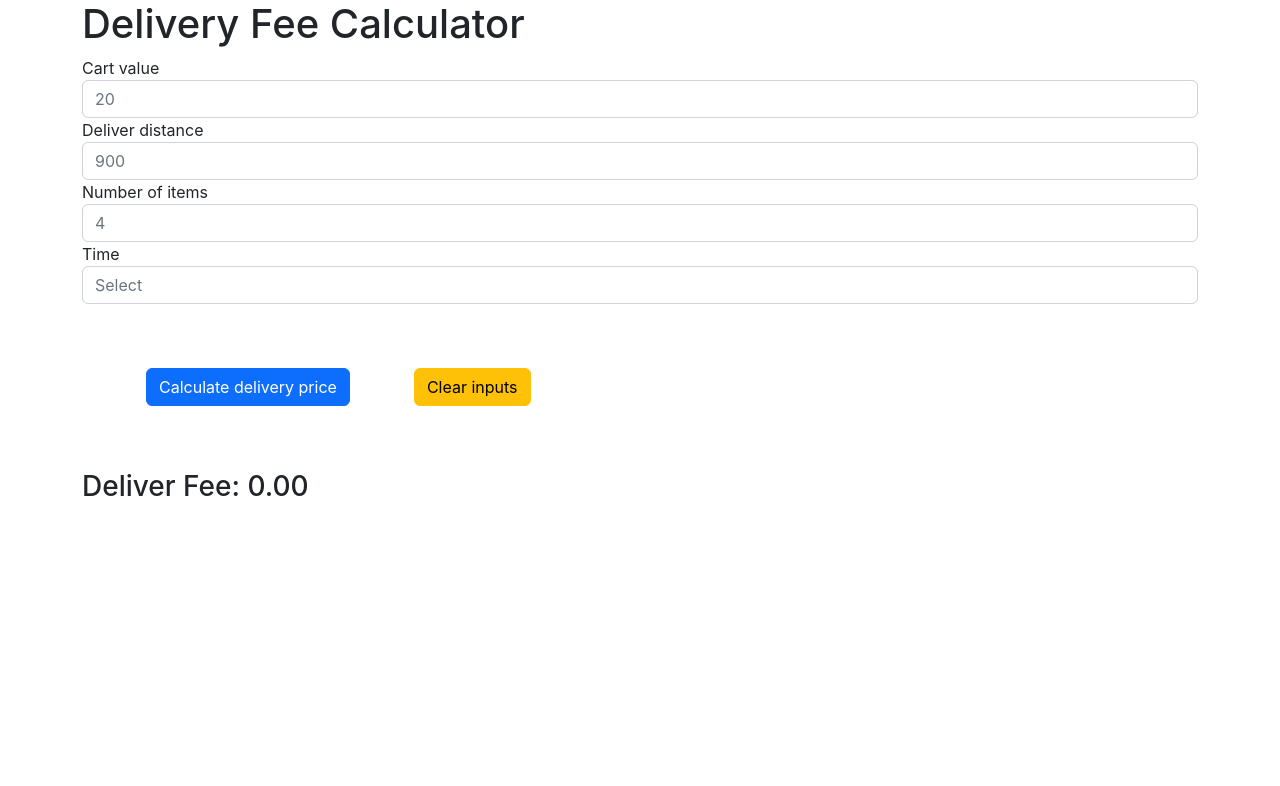
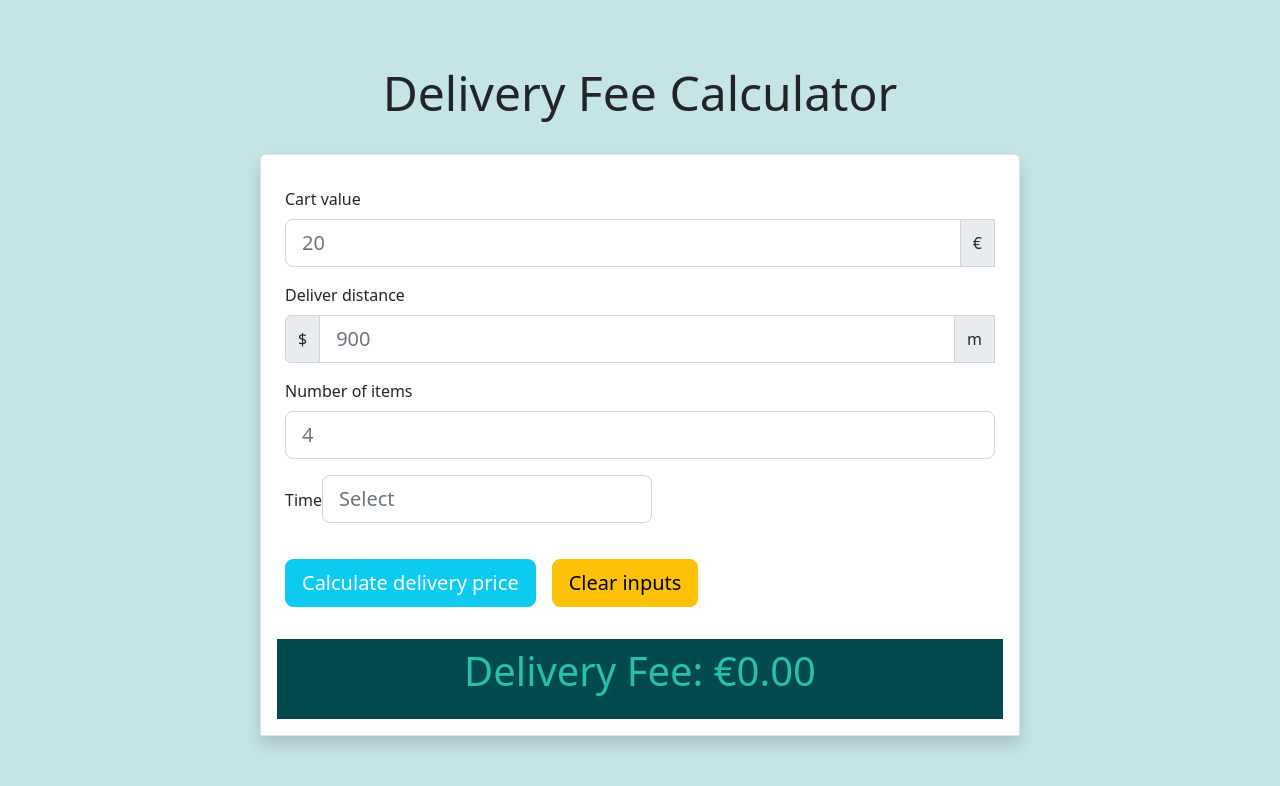
Before and after one commit to Duyen-codes/delivery-fee-calculator, a React (Create React App) app: page / in a window 1280 px wide. Shown: the top 786 px of the page. Built offline with nearby package versions, Linux system fonts and the light colour scheme.

Commit message:
build app ui

```diff
--- a/src/App.tsx
+++ b/src/App.tsx
@@ -2,10 +2,11 @@ import React, { useState } from 'react'
 import FeeCalculatorForm from './components/FeeCalculatorForm'
 
 const App: React.FC = () => {
-  const [deliverFee, setDeliverFee] = useState(0)
-
   return (
-    <div className="App">
+    <div
+      className="App row justify-content-center align-items-center"
+      style={{ minHeight: '100vh' }}
+    >
       <FeeCalculatorForm />
     </div>
   )
--- a/src/components/FeeCalculatorForm.tsx
+++ b/src/components/FeeCalculatorForm.tsx
@@ -3,7 +3,7 @@ import Button from 'react-bootstrap/Button'
 import { Controller, useForm } from 'react-hook-form'
 import { yupResolver } from '@hookform/resolvers/yup'
 import * as Yup from 'yup'
-// import 'react-datepicker/dist/react-datepicker.css'
+import 'react-datepicker/dist/react-datepicker.css'
 import DatePicker from 'react-datepicker'
 import Calculator from '../Calculator'
 
@@ -17,37 +17,28 @@ type CalculateSubmitForm = {
 const FeeCalculatorForm: React.FC = () => {
   const [deliverFee, setDeliverFee] = useState<number>(0)
 
+  const { formState } = useForm()
+
   const validationSchema = Yup.object().shape({
     cartValue: Yup.string().required('Cart value is required'),
     distance: Yup.string().required('Delivery distance is required'),
     itemCount: Yup.string().required('Number of items is required'),
     time: Yup.string().required('Delivery time is required'),
   })
-  //   console.log(new Calculator(10, 1499, 3, new Date()).getDeliverFee()) // 3
-  //   console.log(new Calculator(110, 1501, 13, new Date()).getDeliverFee()) // 0
-  //   console.log(
-  //     new Calculator(
-  //       50,
-  //       2000,
-  //       20,
-  //       new Date('2022-12-16T18:00:00'),
-  //     ).getDeliverFee(),
-  //   ) // 15
 
   const onSubmit = (data: CalculateSubmitForm) => {
     console.log('form submit')
-
     console.log('data: ', data)
     const { cartValue, distance, itemCount, time } = data
     const dateTime = new Date(Number(time))
-    // calculateDeliveryFee(cartValue, itemCount, distance, dateTime)
+
     const fee = new Calculator(
       cartValue,
       distance,
       itemCount,
       dateTime,
     ).getDeliverFee()
-    console.log('fee', fee)
+
     setDeliverFee(fee)
   }
 
@@ -63,74 +54,90 @@ const FeeCalculatorForm: React.FC = () => {
     resolver: yupResolver(validationSchema),
   })
 
-  console.log('deliverFee', deliverFee)
+  const clearInputs = () => {
+    reset()
+    setDeliverFee(0)
+  }
 
   return (
-    <div className="container-sm">
-      <h1>Delivery Fee Calculator</h1>
-      <form onSubmit={handleSubmit(onSubmit)}>
+    <div style={{ maxWidth: '768px' }}>
+      <h5 className="display-5 text-center mb-5">Delivery Fee Calculator</h5>
+      <form
+        onSubmit={handleSubmit(onSubmit)}
+        className="row g-3 border rounded-top shadow p-3 bg-white"
+      >
         <div className="form-group">
-          <label htmlFor="cartValue">Cart value</label>
-          {/* <Controller
-            render={({ field }) => (
-              <input
-                {...field}
-                className={`form-control ${
-                  errors.cartValue ? 'is-invalid' : ''
-                }`}
-                placeholder="20"
-                id="cartValue"
-              />
-            )}
-            name="cartValue"
-            control={control}
-          /> */}
+          <label htmlFor="cartValue" className="form-label">
+            Cart value
+          </label>
+          <div className="input-group">
             <input
               type="number"
-            min={0}
+              min="1"
               step="0.01"
               placeholder="20"
               {...register('cartValue')}
-            className={`form-control ${errors.cartValue ? 'is-invalid' : ''}`}
+              className={`form-control form-control-lg ${
+                errors.cartValue ? 'is-invalid' : ''
+              }`}
               id="cartValue"
             />
+            <span className="input-group-text">€</span>
             <div className="invalid-feedback">{errors.cartValue?.message}</div>
+          </div>
         </div>
 
         <div className="form-group">
-          <label htmlFor="distance">Deliver distance</label>
+          <label htmlFor="distance" className="form-label">
+            Deliver distance
+          </label>
+          <div className="input-group">
+            <span className="input-group-text">$</span>
             <input
               id="distance"
               type="number"
-            min={0}
+              min="1"
               placeholder="900"
               {...register('distance')}
-            className={`form-control ${errors.distance ? 'is-invalid' : ''}`}
+              className={`form-control form-control-lg ${
+                errors.distance ? 'is-invalid' : ''
+              }`}
             />
+            <span className="input-group-text">m</span>
+
             <div className="invalid-feedback">{errors.distance?.message}</div>
+          </div>
         </div>
 
         <div className="form-group">
-          <label htmlFor="itemCount">Number of items</label>
+          <label htmlFor="itemCount" className="form-label">
+            Number of items
+          </label>
           <input
             id="itemCount"
             type="number"
             min={0}
             {...register('itemCount')}
-            className={`form-control ${errors.itemCount ? 'is-invalid' : ''}`}
+            className={`form-control form-control-lg ${
+              errors.itemCount ? 'is-invalid' : ''
+            }`}
             placeholder="4"
           />
           <div className="invalid-feedback">{errors.itemCount?.message}</div>
         </div>
 
         <div className="form-group">
-          <label htmlFor="time">Time</label>
+          <label htmlFor="time" className="form-label">
+            Time
+          </label>
 
           <Controller
             render={(ref) => (
               <DatePicker
                 id="time"
-                className={`form-control ${errors.time ? 'is-invalid' : ''}`}
+                className={`form-control form-control-lg ${
+                  errors.time ? 'is-invalid' : ''
+                }`}
                 {...register('time')}
                 selected={
                   ref.field.value
@@ -148,22 +155,41 @@ const FeeCalculatorForm: React.FC = () => {
             name={'time'}
             control={control}
             rules={{ required: true }}
-          ></Controller>
-          <div className="invalid-feedback">{errors.time?.message}</div>
+          />
+
+          <div className="invalid-feedback" style={{ display: 'block' }}>
+            {errors.time?.message}
           </div>
-
-        <Button type="submit" style={{ margin: '4rem' }}>
+        </div>
+        <div className="row g-3 mb-3">
+          <div className="col-auto">
+            <Button type="submit" className="btn btn-info btn-lg text-white">
               Calculate delivery price
             </Button>
+          </div>
+          <div className="col-auto">
             <Button
               type="button"
-          onClick={() => reset()}
-          className="btn btn-warning float-right"
+              //   onClick={() => reset()}
+              onClick={clearInputs}
+              className="btn btn-warning btn-lg"
             >
               Clear inputs
             </Button>
+          </div>
+        </div>
+        <div
+          className="p-2"
+          style={{
+            backgroundColor: 'hsl(183, 100%, 15%)',
+            color: 'hsl(172, 67%, 45%)',
+          }}
+        >
+          <p className="display-6 text-center">
+            Delivery Fee: €{deliverFee.toFixed(2)}
+          </p>
+        </div>
       </form>
-      <h3>Deliver Fee: {deliverFee.toFixed(2)}</h3>
     </div>
   )
 }
--- a/src/components/backup.jsx
+++ b/src/components/backup.jsx
@@ -3,7 +3,7 @@ import Button from 'react-bootstrap/Button'
 import { Controller, useForm } from 'react-hook-form'
 import { yupResolver } from '@hookform/resolvers/yup'
 import * as Yup from 'yup'
-// import 'react-datepicker/dist/react-datepicker.css'
+import 'react-datepicker/dist/react-datepicker.css'
 import DatePicker from 'react-datepicker'
 import Calculator from './Calculator'
 
--- a/src/index.css
+++ b/src/index.css
@@ -1,13 +1,3 @@
 body {
-  margin: 0;
-  font-family: -apple-system, BlinkMacSystemFont, 'Segoe UI', 'Roboto', 'Oxygen',
-    'Ubuntu', 'Cantarell', 'Fira Sans', 'Droid Sans', 'Helvetica Neue',
-    sans-serif;
-  -webkit-font-smoothing: antialiased;
-  -moz-osx-font-smoothing: grayscale;
+  background-color: hsl(185, 41%, 84%);
 }
-
-code {
-  font-family: source-code-pro, Menlo, Monaco, Consolas, 'Courier New',
-    monospace;
-}
```
Lines whose indentation alone changed are shown as unchanged.
